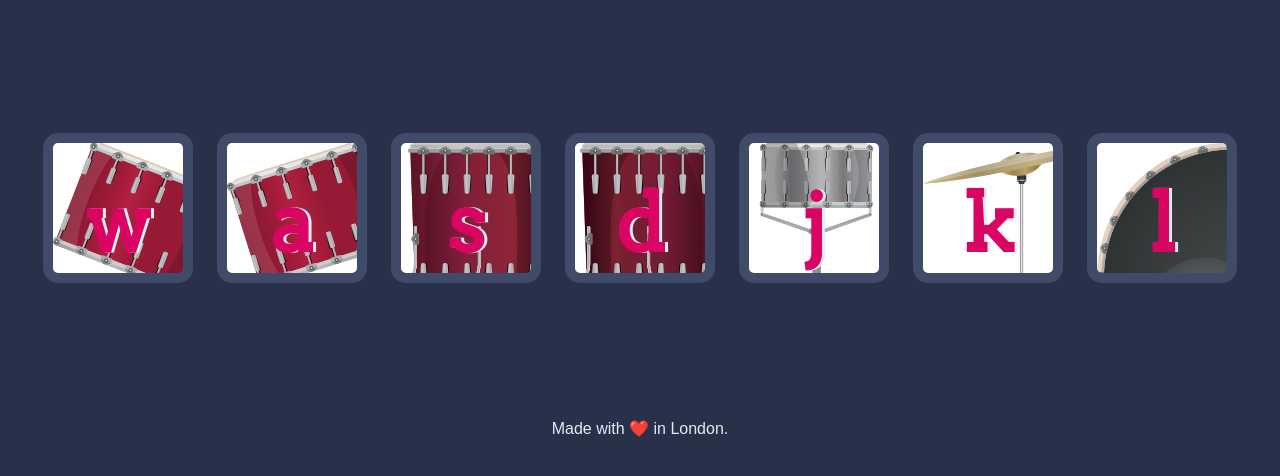
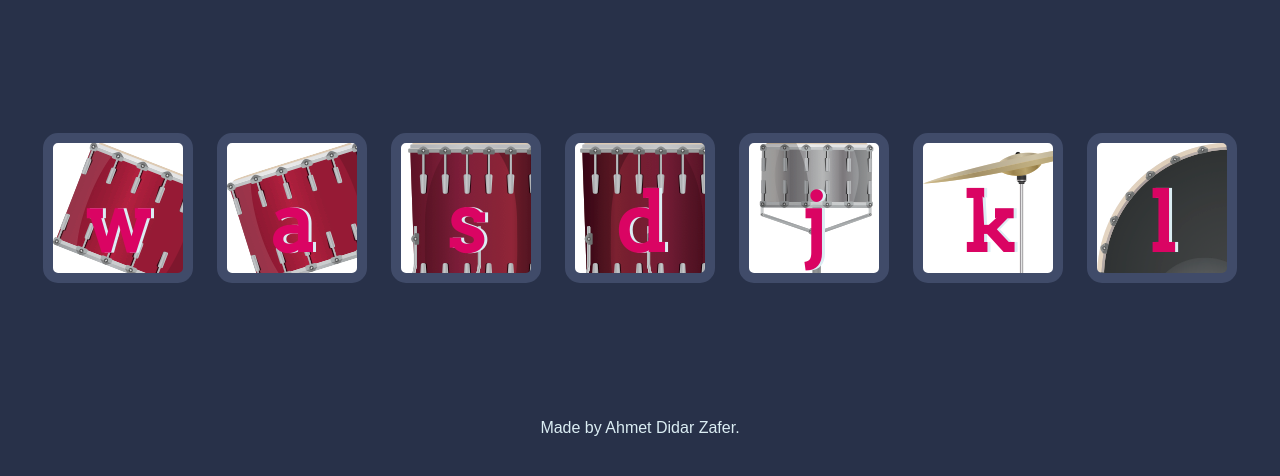
Before and after one commit to ahmetdidarzafer/drum-kit, a plain HTML site: page index.html in a window 1280 px wide. Shown: the part 156-632 px from the top of the page. Drawn offline with Linux system fonts and the light colour scheme.

Commit message:
Update index.html

```diff
--- a/index.html
+++ b/index.html
@@ -23,7 +23,7 @@
 
 
   <footer>
-    Made with ❤️ in London.
+    Made by Ahmet Didar Zafer.
   </footer>
   <script src="index.js" charset="utf-8"></script>
 </body>
```
